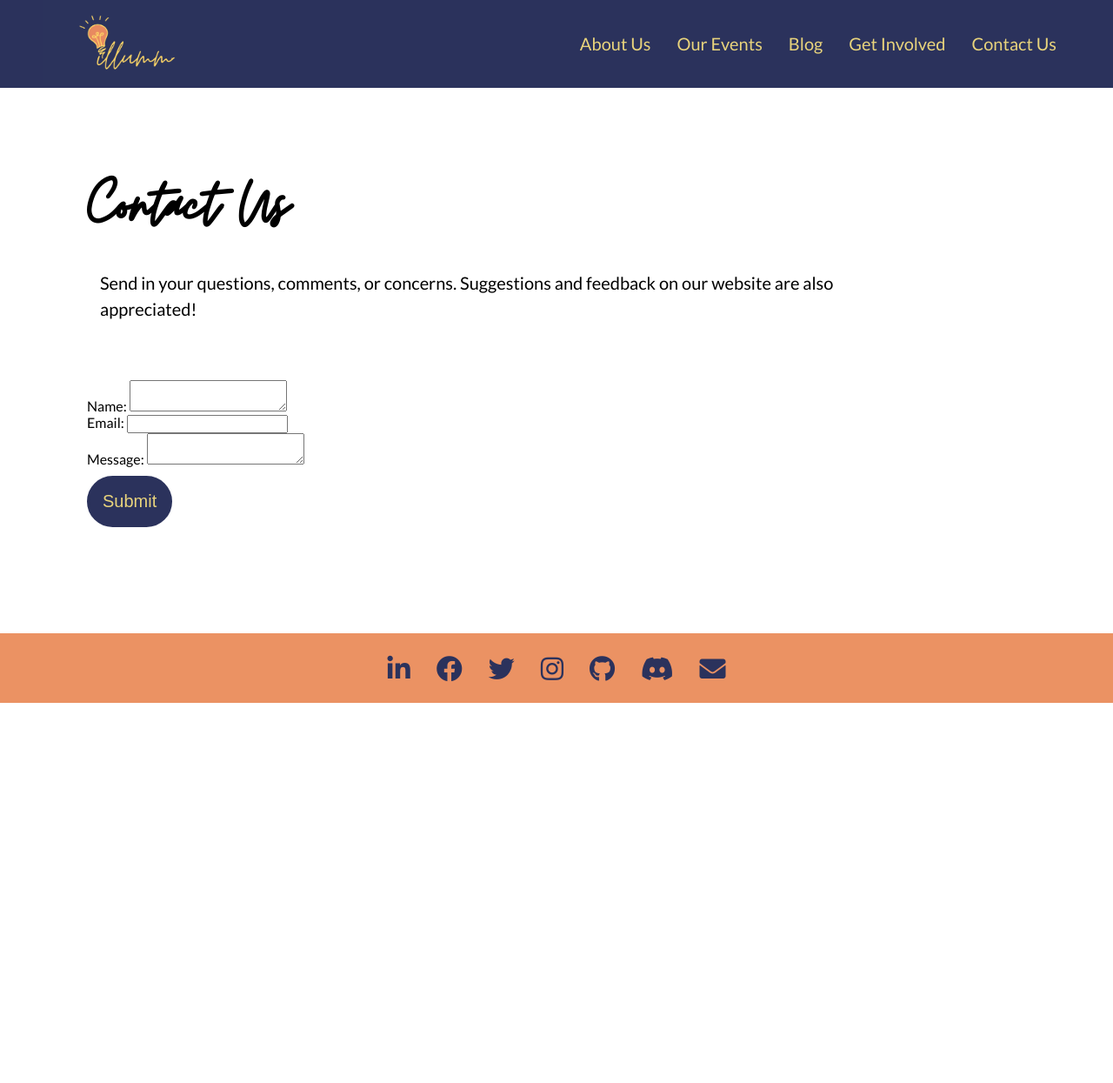
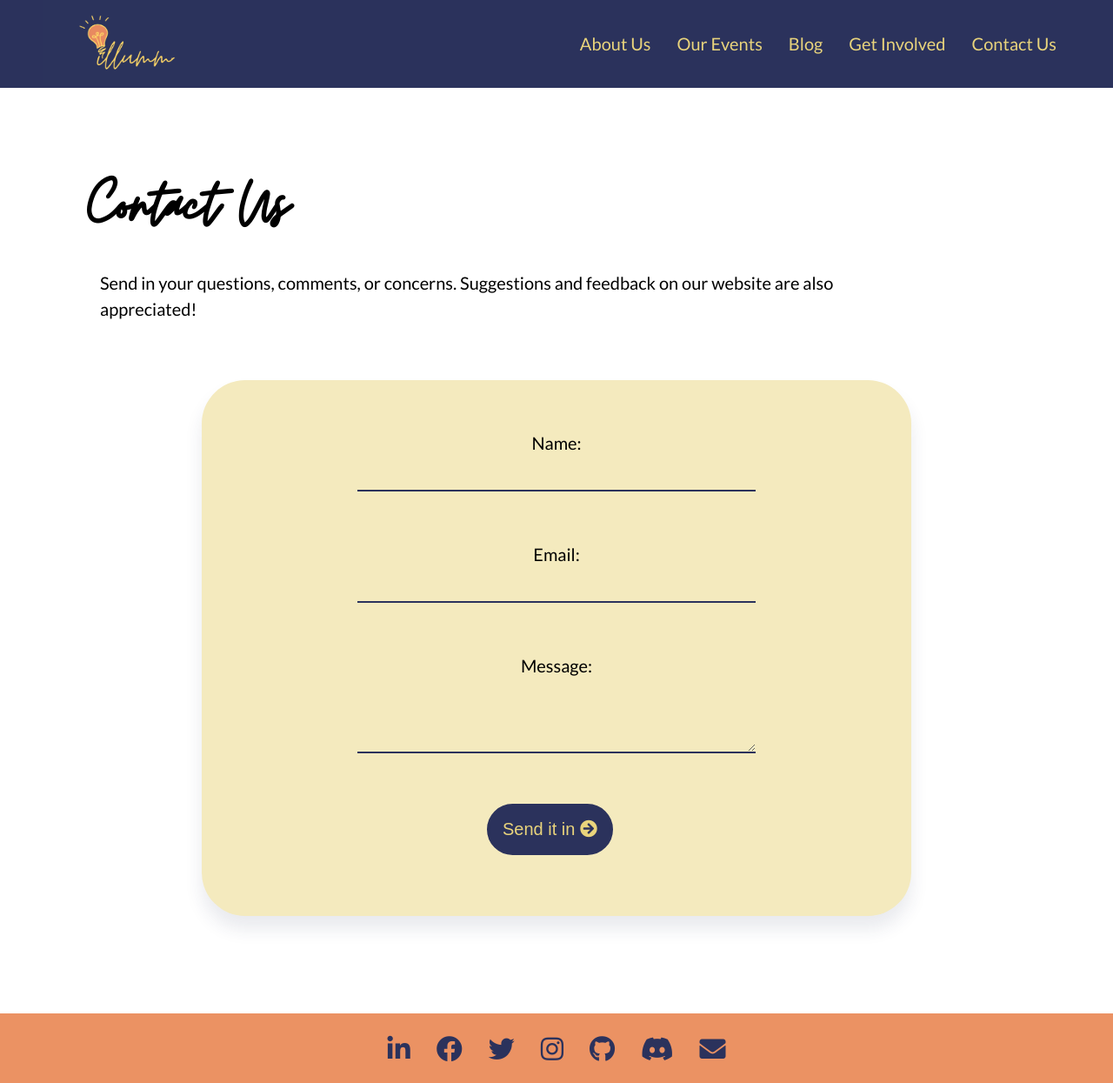
Before and after one commit to illumm/illumm.github.io, a Jekyll site: the page built from contact-us.html, in a window 1280 px wide and 1245 px high. Shown: the whole window at 87% size. Built offline with Jekyll 4.4.1, drawn with Linux system fonts in a browser that asks for light colours.

Commit message:
Add contact form

```diff
--- a/contact-us.html
+++ b/contact-us.html
@@ -9,19 +9,14 @@ layout: default
   </div>
   <div class="page-section">
     <form class="form-container" action="https://formspree.io/f/mjvjyoar" method="POST">
-      <label>
-        Name:
-        <textarea name="name"></textarea>
-      </label>
-      <label>
-        Email:
-        <input type="email" name="_replyto">
-      </label>
-      <label>
-        Message:
-        <textarea name="message"></textarea>
-      </label>
-      <button class="link-btn" type="submit" style="cursor: pointer;">Submit</button>
+      <label>Name:</label>
+      <input name="name"></input>
+      <label>Email:</label>
+      <input type="email" name="_replyto">
+      <label>Message:</label>
+      <textarea name="message"></textarea>
+      <br><br>
+      <button class="link-btn" type="submit" style="cursor: pointer;">Send it in <i class="fas fa-arrow-circle-right link-arrow"></i></button>
     </form>
   </div>
 </div>
--- a/style.css
+++ b/style.css
@@ -375,10 +375,51 @@ a:hover .link-arrow {
 
 .form-container {
   font-family: 'Lato', sans-serif;
+  padding: 60px 30px;
+  font-size: 20px;
+  display: flex;
+  width: 70%;
+  flex-direction: column;
+  margin: 0 auto;
+  border-radius: 50px;
+  box-shadow: 0px 15px 20px rgba(43, 50, 92, 0.1);
+  background-color: var(--banner-bg-color);
+  text-align: center;
+  align-items: center;
 }
 
 .form-container label {
   display: block;
+}
+
+.form-container input, .form-container textarea {
+  height: 2em;
+  margin: 0 auto 3em;
+  border: none;
+  border-bottom: 2px solid var(--logo-blue-color);
+  width: 60%;
+  background-color: var(--banner-bg-color);
+  text-align: center;
+  font-size: 20px;
+  font-family: 'Lato', sans-serif;
+}
+
+.form-container textarea {
+  word-break: break-all;
+  height: 75px;
+  margin-bottom: 0;
+  resize: vertical;
+  padding-top: 10px;
+}
+
+.form-container input:focus, .form-container textarea:focus {
+  outline: none !important;
+  border-bottom: 4px var(--logo-blue-color) solid;
+}
+
+button {
+  display: block;
+  max-width: 200px;
 }
 
 /* .accordion details[open] {
```
